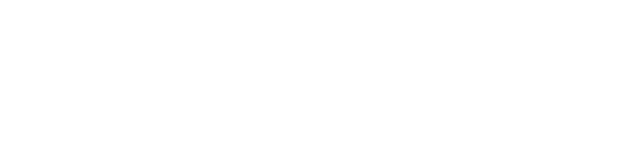
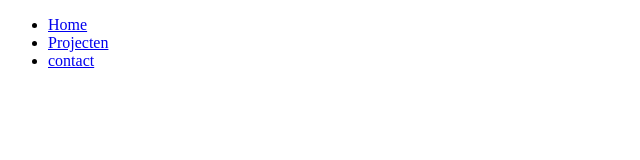
Before and after one commit to ROC-van-Amsterdam-College-Amstelland/project-portfolio-Opblaasmaatje, a plain HTML site: page les 1/index.html in a window 1280 px wide. Shown: the whole page, without its empty margins (0-640 px from the left). Drawn offline with Linux system fonts and the light colour scheme.

Commit message:
Menu homepagina HTML

```diff
--- a/les 1/index.html
+++ b/les 1/index.html
@@ -7,6 +7,15 @@
     <title>Document</title>
 </head>
 <body>
+    <header>
+        <nav>
+            <ul>
+                <li><a href="index.html">Home</a></li>
+                <li><a href="projecten.html">Projecten</a></li>
+                <li><a href="contact.html">contact</a></li>
+
+                </anchor></li>
+    </ul></nav></header>
 
 </body>
 </html>
```
